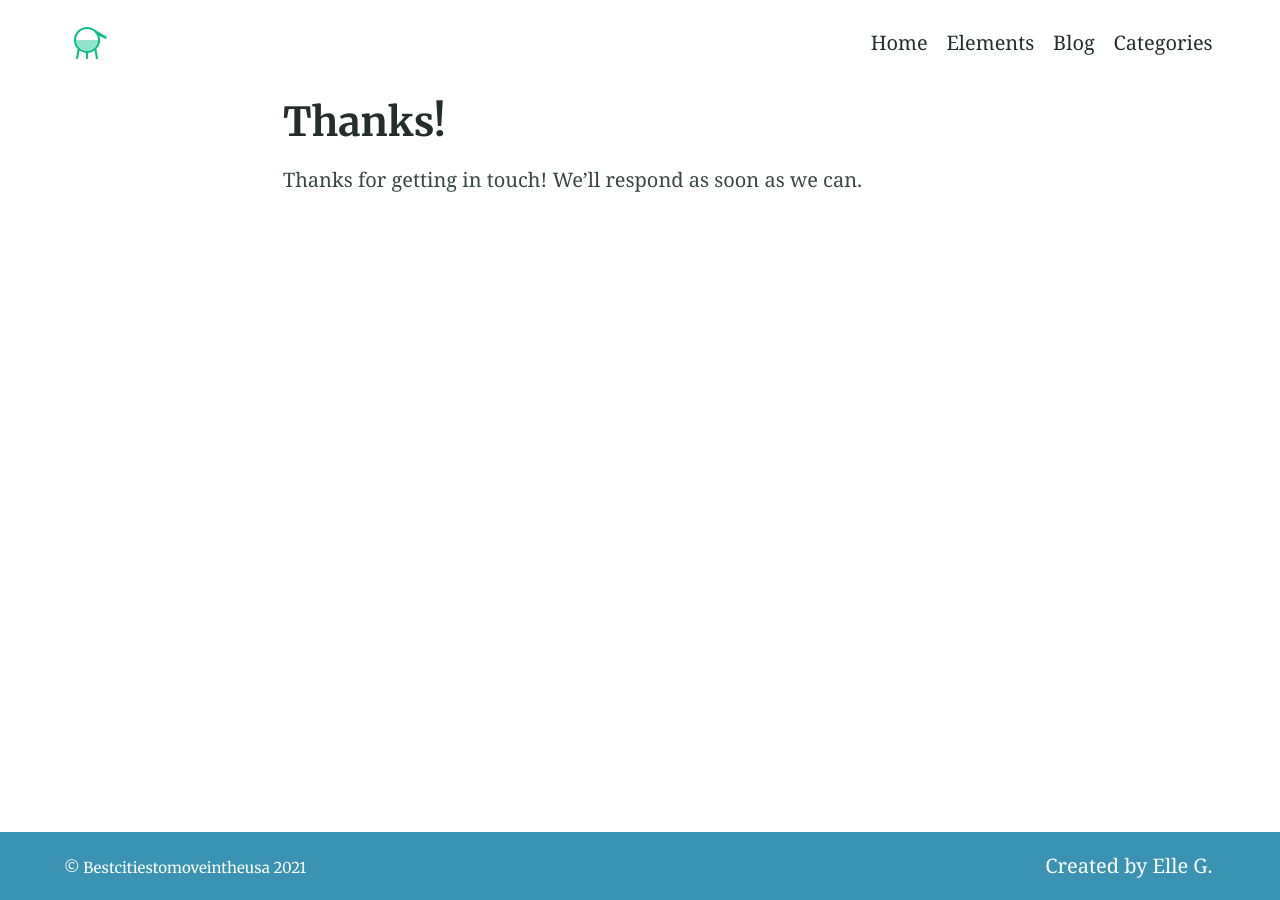
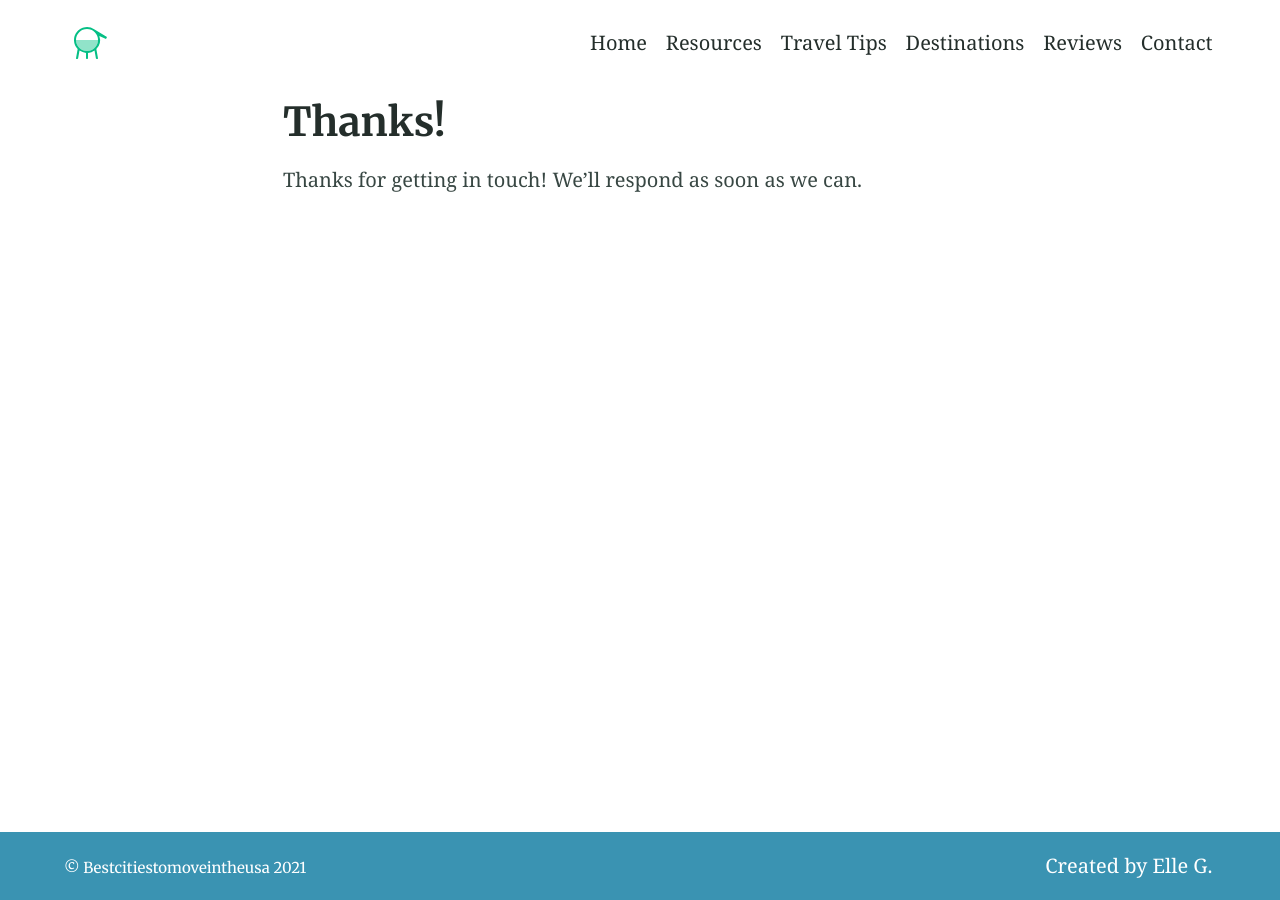
Before and after one commit to Coolweb2go/alembic, a Jekyll site: the page built from thanks.md, in a window 1280 px wide. Built offline with Jekyll 4.4.1, drawn with Linux system fonts in a browser that asks for light colours.

Commit message:
Update _config.yml

```diff
--- a/_config.yml
+++ b/_config.yml
@@ -121,12 +121,16 @@ favicons: # Favicons are also used in the manifest file. Syntax is 'size: path'
 navigation_header:
 - title: Home
   url: /
-- title: Elements
+- title: Resources
   url: /elements/
-- title: Blog
+- title: Travel Tips
   url: /blog/
-- title: Categories
+- title: Destinations
   url: /categories/
+- title: Reviews
+  url: /categories/
+- title: Contact
+  url: /
 # - title: Search
 #   url: /search/
 # - title: Fork Alembic
```
